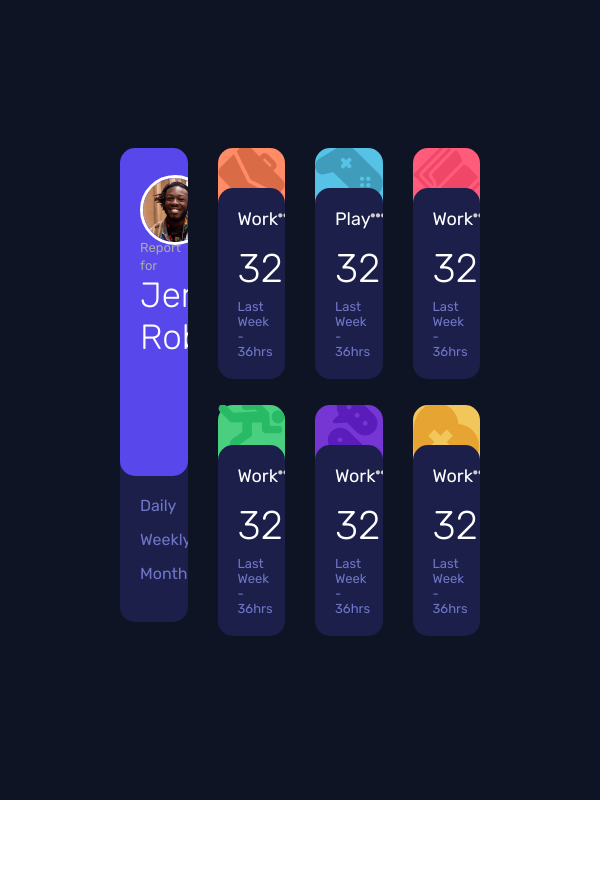
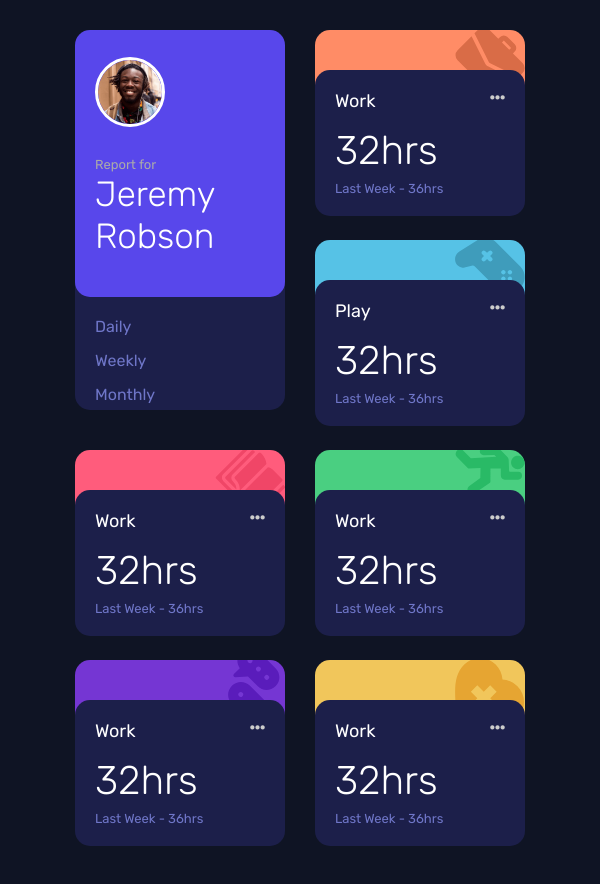
Before and after one commit to fvaloyd/tracking-dashboard, a plain HTML site: page src/index.html in a window 600 px wide. Before the commit the page ends 800 px from the top, so only its background shows below. Drawn offline with Linux system fonts and the light colour scheme; a web font is replaced by a local one.

Commit message:
tablet responsive and final cut to  mobile responsive

```diff
--- a/src/styles/style.css
+++ b/src/styles/style.css
@@ -202,6 +202,9 @@
     border-radius: 50%;
     border: 3px solid white;
 }
+.pc-desc{
+    margin-top: 35px;
+}
 .PrincipalCardBack span{
     font-family: "Rubik";
     font-size: 13px;
@@ -277,7 +280,7 @@
 /*media query*/
 
 /*mobile */
-@media screen and (min-width: 300px) and (max-width: 500px){
+@media screen and (min-width: 306px) and (max-width: 500px){
     #ScreenContainer{
         width: 100%;
         height: 100%;
@@ -363,3 +366,82 @@
         font-size: 15px;
     }
 }
+@media screen and (min-width: 300px) and (max-width: 400px) {
+    .desc-div p{
+        font-size: 10px;
+    }
+    .PrincipalCardBack .pc-desc h2{
+        font-size: 18px;
+    }
+}
+
+
+
+/*tablet responsive*/
+@media screen and (min-width: 880px) and (max-width: 1100px){
+    #Content{
+        width: 80vw;
+        height: 64vh;
+    }
+}
+@media screen  and (min-width: 750px) and (max-width: 879px){
+    #Content{
+        width: 90vw;
+        height: 63vh;
+    }
+}
+@media screen and (min-width:730px) and (max-width: 749px) {
+    #Content{
+        width: 95vw;
+        height: 61vh;
+    }
+}
+
+@media  screen and (min-width: 501px) and (max-width: 729px) {
+    #ScreenContainer{
+        width: 100%;
+        height: 100%;
+    }
+    #Content{
+        width: 75%;
+        height: 75%;
+        margin-top: 30px;
+        margin-bottom: 25px;
+        grid-template-columns: repeat(2, 1fr);
+        grid-template-rows: repeat(4, 200px);
+    }
+    #PrincipalCard{
+        grid-column: 1;
+        grid-row: 1 / span 2;
+    }
+    /*cards position*/
+    #card1{
+        grid-column: 2;
+        grid-row: 1;
+    }
+
+    #card2{
+        grid-column: 2;
+        grid-row: 2;
+    }
+
+    #card3{
+        grid-column: 1;
+        grid-row: 3;
+    }
+
+    #card4{
+        grid-column: 2;
+        grid-row: 3;
+    }
+
+    #card5{
+        grid-column: 1;
+        grid-row: 4;
+    }
+
+    #card6{
+        grid-column: 2;
+        grid-row: 4;
+    }
+}
```
